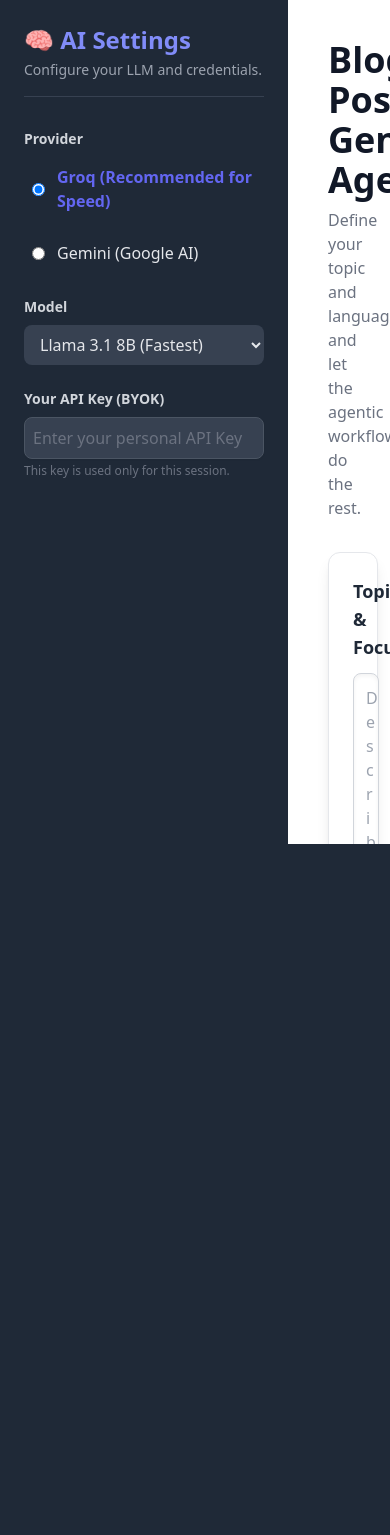
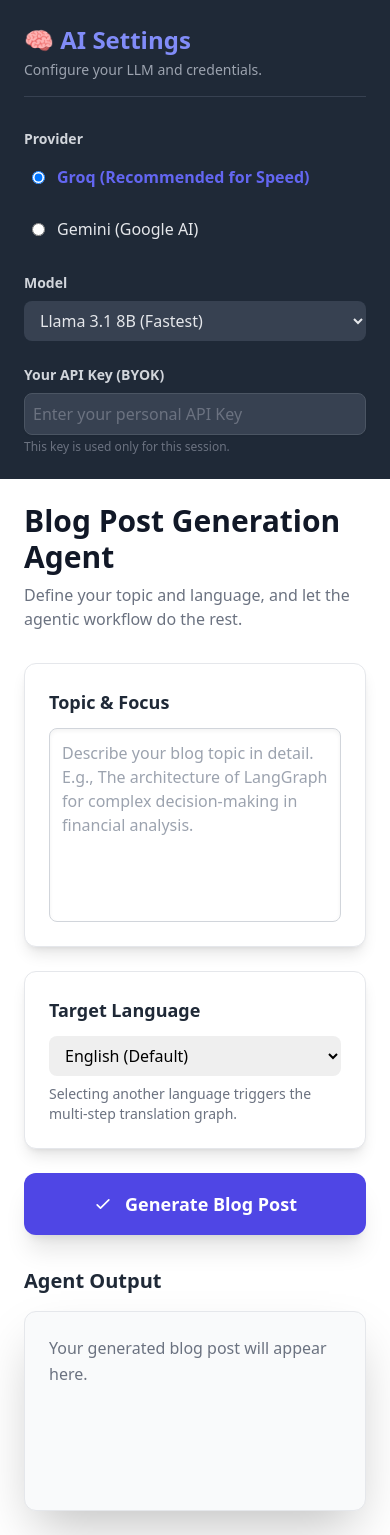
Before and after one commit to proshanta000/Blog_Creation_Agentic_AI, a FastAPI app: page / in a window 390 px wide. Before the commit the page ends 844 px from the top, so only its background shows below. Run offline with FastAPI, Linux system fonts and the light colour scheme; some libraries are stand-ins or nearby versions.

Commit message:
Fixed the responsive

```diff
--- a/templates/index.html
+++ b/templates/index.html
@@ -16,6 +16,8 @@
             background-color: #ffffff;
         }
         #output {
+            /* Responsive height adjustment: allow growth, but cap on larger screens */
+            min-height: 200px;
             max-height: 550px;
             overflow-y: auto;
             /* Use a normal div layout for rendered Markdown */
@@ -61,9 +63,11 @@
 
     </style>
 </head>
-<body class="bg-gray-100 flex h-screen antialiased">
+<!-- Responsive body class: flex-col on mobile, flex-row on large screens -->
+<body class="bg-gray-100 flex flex-col lg:flex-row min-h-screen antialiased">
 
-    <aside class="w-72 sidebar-dark p-6 shadow-2xl flex flex-col space-y-8">
+    <!-- Sidebar: w-full on mobile, fixed-width on large screens -->
+    <aside class="w-full lg:w-72 sidebar-dark p-6 shadow-2xl flex flex-col space-y-8 flex-shrink-0">
         <div class="border-b border-gray-700 pb-4">
             <h2 class="text-2xl font-extrabold text-indigo-400">🧠 AI Settings</h2>
             <p class="text-sm text-gray-400 mt-1">Configure your LLM and credentials.</p>
@@ -94,17 +98,19 @@
             <div>
                 <label for="api_key" class="block text-sm font-semibold text-gray-300">Your API Key (BYOK)</label>
                 <input type="password" id="api_key" name="api_key" required
-                       class="mt-2 block w-full p-2 bg-gray-700 text-gray-200 border border-gray-600 rounded-lg shadow-sm focus:ring-indigo-500 focus:border-indigo-500 placeholder-gray-500"
-                       placeholder="Enter your personal API Key">
+                        class="mt-2 block w-full p-2 bg-gray-700 text-gray-200 border border-gray-600 rounded-lg shadow-sm focus:ring-indigo-500 focus:border-indigo-500 placeholder-gray-500"
+                        placeholder="Enter your personal API Key">
                 <p class="text-xs text-gray-500 mt-1">This key is used only for this session.</p>
             </div>
         </form>
     </aside>
 
-    <main class="flex-1 p-10 main-content overflow-y-auto">
-        <h1 class="text-4xl font-extrabold text-gray-900 mb-2">Blog Post Generation Agent</h1>
+    <!-- Main Content: Takes up remaining space -->
+    <main class="flex-1 p-6 sm:p-10 main-content overflow-y-auto">
+        <h1 class="text-3xl sm:text-4xl font-extrabold text-gray-900 mb-2">Blog Post Generation Agent</h1>
         <p class="text-gray-500 mb-8">Define your topic and language, and let the agentic workflow do the rest.</p>
 
+        <!-- Generation Form: Grid switches from 1 to 2 columns on large screens -->
         <form id="generationForm" class="grid grid-cols-1 lg:grid-cols-2 gap-8">
 
             <div class="space-y-6">
@@ -112,8 +118,8 @@
                 <div class="bg-white p-6 rounded-xl shadow-lg border border-gray-200">
                     <label for="topic" class="block text-lg font-bold text-gray-800 mb-3">Topic & Focus</label>
                     <textarea id="topic" name="topic" rows="7" required
-                              class="shadow-inner focus:ring-indigo-500 focus:border-indigo-500 mt-1 block w-full sm:text-sm border border-gray-300 rounded-lg p-3 resize-none"
-                              placeholder="Describe your blog topic in detail. E.g., The architecture of LangGraph for complex decision-making in financial analysis."></textarea>
+                                 class="shadow-inner focus:ring-indigo-500 focus:border-indigo-500 mt-1 block w-full sm:text-sm border border-gray-300 rounded-lg p-3 resize-none"
+                                 placeholder="Describe your blog topic in detail. E.g., The architecture of LangGraph for complex decision-making in financial analysis."></textarea>
                 </div>
 
                 <div class="bg-white p-6 rounded-xl shadow-lg border border-gray-200">
@@ -206,7 +212,9 @@
             // Determine usecase: "language" if a language is selected, "topic" otherwise
             const usecase = language ? "language" : "topic";
 
+            // NOTE: Using a custom modal/message box instead of alert() for better UX
             if (!apiKey) {
+                // In a real application, replace this with a beautiful modal or inline error message
                 alert("Please enter your API Key to proceed.");
                 return;
             }
@@ -222,6 +230,7 @@
 
             try {
                 // 3. Send request
+                // NOTE: This fetch call assumes a server endpoint '/blogs' exists in the environment.
                 const response = await fetch('/blogs', {
                     method: 'POST',
                     headers: { 'Content-Type': 'application/json' },
@@ -247,7 +256,6 @@
                     `;
 
                     // 2. Use marked.js to convert the Markdown content to HTML
-                    // We must trust the LLM output is valid Markdown here.
                     const renderedHtml = marked.parse(blogContentMarkdown);
 
                     // 3. Set the HTML content of the output div
@@ -255,7 +263,7 @@
 
                 } else {
                     // Fallback to display the raw state object for debugging
-                     outputDiv.innerHTML = `<h2 class="text-xl font-bold text-red-600">⚠️ Unexpected Output Structure</h2><pre style="white-space: pre-wrap; color: #f87171; background-color: #450a0a; padding: 1rem; border-radius: 0.5rem;">${JSON.stringify(result.data, null, 2)}</pre>`;
+                    outputDiv.innerHTML = `<h2 class="text-xl font-bold text-red-600">⚠️ Unexpected Output Structure</h2><pre style="white-space: pre-wrap; color: #f87171; background-color: #450a0a; padding: 1rem; border-radius: 0.5rem;">${JSON.stringify(result.data, null, 2)}</pre>`;
                 }
 
 
```
